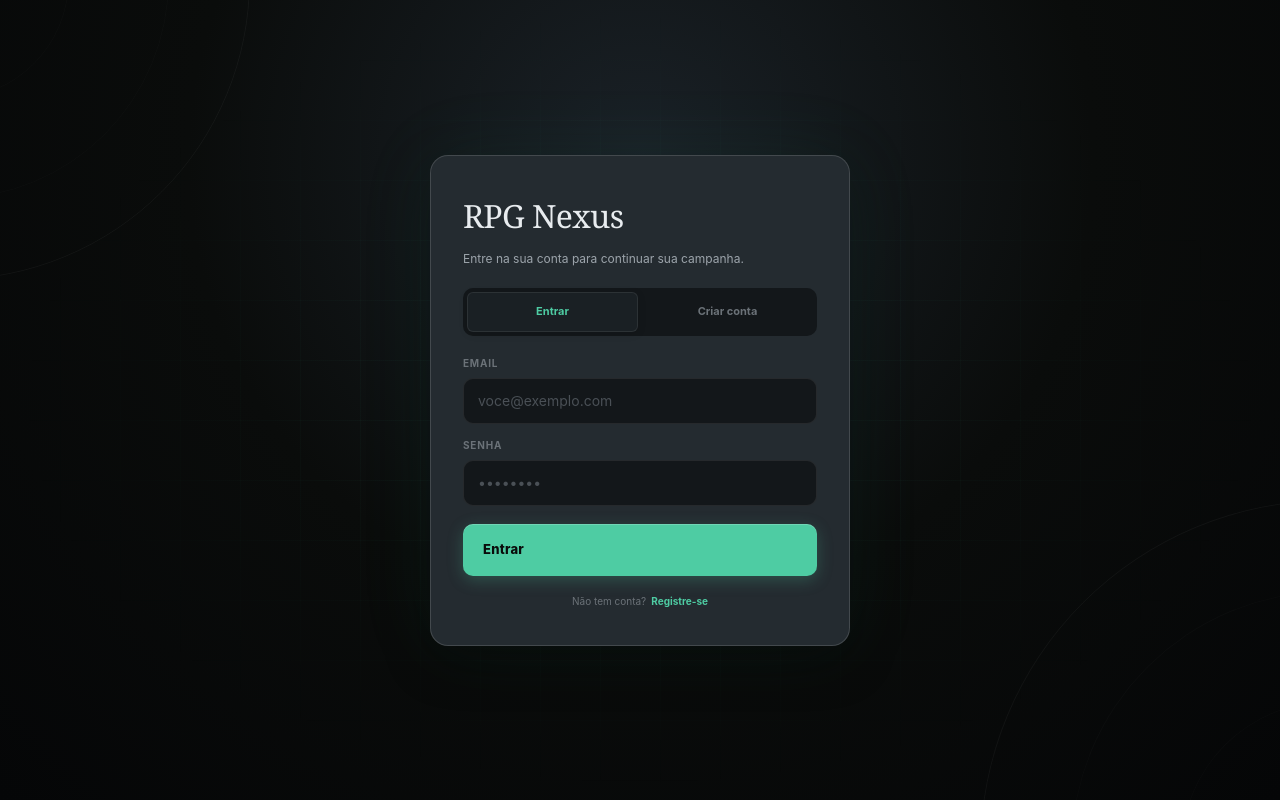
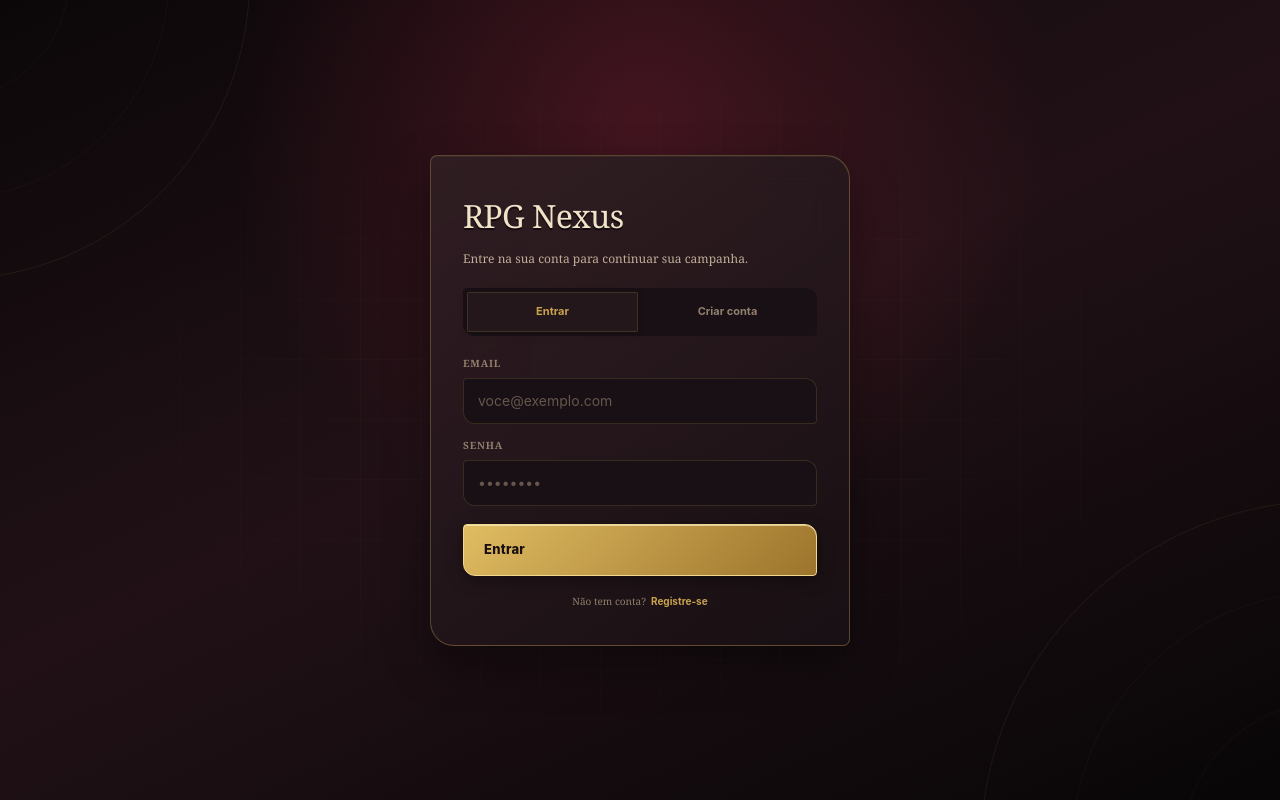
Before and after one commit to Matheuslinspg3/rpg-nexus-live, a Next.js app: page / in a window 1280 px wide. Built offline with nearby package versions, Linux system fonts and the light colour scheme; no server answers.

Commit message:
style: add Cianna's Stage gothic medieval theme

```diff
--- a/app/globals.css
+++ b/app/globals.css
@@ -4,43 +4,43 @@
 
 :root {
   /* Legacy colors - mantidos para compatibilidade */
-  --ink: #181a19;
-  --ink-soft: #2b2e2c;
-  --paper: #f8f6f2;
-  --paper-bright: #ffffff;
-  --muted: #74766f;
-  --line: #d8d2c5;
-  --mint: #4ecca3;
-  --mint-deep: #3ba683;
-  --gold: #deb76d;
-  --rose: #e57373;
-  --night: #0a0c0b;
-  --panel: #13171a;
+  --ink: #160d10;
+  --ink-soft: #2d191d;
+  --paper: #efe3c8;
+  --paper-bright: #fff8e9;
+  --muted: #9e8974;
+  --line: #6f5135;
+  --mint: #c9a34e;
+  --mint-deep: #89672c;
+  --gold: #d7b15b;
+  --rose: #bf6671;
+  --night: #0b0709;
+  --panel: #1b1115;
 
   /* New Design System - Dark Fantasy VTT */
-  --void: #0a0c0b;
-  --surface: #13171a;
-  --surface-raised: #1a2024;
-  --surface-overlay: #242b30;
-  --surface-hover: #1f252a;
-
-  --text-primary: #e8ecef;
-  --text-secondary: #9ca4ab;
-  --text-muted: #6b7278;
-  --text-disabled: #4a5056;
-
-  --accent: #4ecca3;
-  --accent-hover: #5efbb5;
-  --accent-active: #3ba683;
-  --accent-glow: rgba(78, 204, 163, 0.25);
-  --accent-soft: rgba(78, 204, 163, 0.12);
-  --accent-subtle: rgba(78, 204, 163, 0.06);
-
-  --gold-accent: #deb76d;
-  --gold-soft: rgba(222, 183, 109, 0.12);
-
-  --danger: #e57373;
-  --danger-soft: rgba(229, 115, 115, 0.12);
+  --void: #0b0709;
+  --surface: #181014;
+  --surface-raised: #24171b;
+  --surface-overlay: #2e1e23;
+  --surface-hover: #38242a;
+
+  --text-primary: #f2e6cf;
+  --text-secondary: #c1af98;
+  --text-muted: #927f6d;
+  --text-disabled: #66564c;
+
+  --accent: #c9a34e;
+  --accent-hover: #e5c46c;
+  --accent-active: #8d6829;
+  --accent-glow: rgba(201, 163, 78, 0.28);
+  --accent-soft: rgba(201, 163, 78, 0.13);
+  --accent-subtle: rgba(201, 163, 78, 0.07);
+
+  --gold-accent: #d7b15b;
+  --gold-soft: rgba(215, 177, 91, 0.13);
+
+  --danger: #c96a73;
+  --danger-soft: rgba(201, 106, 115, 0.14);
 
   --warning: #ffb74d;
   --warning-soft: rgba(255, 183, 77, 0.12);
@@ -48,19 +48,19 @@
   --success: #81c784;
   --success-soft: rgba(129, 199, 132, 0.12);
 
-  --border: rgba(255, 255, 255, 0.08);
-  --border-strong: rgba(255, 255, 255, 0.14);
-  --border-subtle: rgba(255, 255, 255, 0.04);
+  --border: rgba(215, 177, 91, 0.17);
+  --border-strong: rgba(215, 177, 91, 0.32);
+  --border-subtle: rgba(215, 177, 91, 0.09);
 
   --shadow-sm: 0 2px 8px rgba(0, 0, 0, 0.12);
   --shadow-md: 0 4px 16px rgba(0, 0, 0, 0.18);
   --shadow-lg: 0 8px 32px rgba(0, 0, 0, 0.24);
   --shadow-xl: 0 16px 48px rgba(0, 0, 0, 0.32);
 
-  --radius-sm: 6px;
-  --radius-md: 10px;
-  --radius-lg: 14px;
-  --radius-xl: 18px;
+  --radius-sm: 2px;
+  --radius-md: 4px 12px 4px 12px;
+  --radius-lg: 5px 18px 5px 18px;
+  --radius-xl: 7px 24px 7px 24px;
   --radius-full: 9999px;
 
   --spacing-xs: 4px;
@@ -2867,3 +2867,63 @@ button {
 }
 
 @media (prefers-reduced-motion: reduce) { *, *::before, *::after { scroll-behavior: auto !important; transition: none !important; animation: none !important; } }
+
+
+/* Cianna's Stage — gótico medieval: veludo, ferro e ouro envelhecido */
+body {
+  background-color: var(--void);
+  background-image:
+    radial-gradient(ellipse at 50% -20%, rgba(116, 29, 47, 0.24), transparent 52%),
+    radial-gradient(circle at 15% 88%, rgba(201, 163, 78, 0.08), transparent 28%),
+    repeating-linear-gradient(135deg, rgba(255, 248, 233, 0.012) 0 1px, transparent 1px 7px);
+  font-family: Georgia, "Times New Roman", serif;
+}
+button, input, textarea, select { font-family: Inter, ui-sans-serif, system-ui, sans-serif; }
+.brand-lockup { color: var(--gold-accent); font-family: Georgia, "Times New Roman", serif; letter-spacing: .16em; text-shadow: 0 1px 0 #000, 0 0 18px rgba(201,163,78,.16); }
+.brand-mark {
+  border-radius: 3px 14px 3px 14px;
+  border-color: var(--gold-accent);
+  background: linear-gradient(145deg, rgba(201,163,78,.17), rgba(75,19,33,.18));
+  box-shadow: 0 0 0 3px var(--surface), inset 0 0 18px rgba(201,163,78,.1), 0 8px 16px rgba(0,0,0,.35);
+}
+.app-header, .room-header {
+  background: linear-gradient(90deg, rgba(20,11,14,.98), rgba(48,25,31,.96), rgba(20,11,14,.98));
+  border-bottom-color: rgba(215,177,91,.32);
+  box-shadow: 0 5px 22px rgba(0,0,0,.36), inset 0 -1px 0 rgba(255,236,181,.08);
+}
+.login-page {
+  background:
+    radial-gradient(ellipse at 50% 15%, rgba(116,29,47,.46), transparent 45%),
+    linear-gradient(155deg, #0b0709 0%, #211116 48%, #080607 100%);
+}
+.login-page::before {
+  background-image:
+    repeating-linear-gradient(90deg, rgba(215,177,91,.035) 0 1px, transparent 1px 74px),
+    repeating-linear-gradient(0deg, rgba(215,177,91,.025) 0 1px, transparent 1px 74px);
+}
+.login-card, .basic-auth-card, .action-card, .campaign-list, .shield-module {
+  background: linear-gradient(145deg, rgba(48,30,35,.94), rgba(24,16,20,.96));
+  box-shadow: 0 18px 46px rgba(0,0,0,.38), inset 0 1px 0 rgba(255,235,185,.055);
+}
+.login-card h1, .auth-brand h1, .dashboard-intro h1, .section-heading h2, .action-card h2 {
+  font-family: Georgia, "Times New Roman", serif;
+  color: var(--paper);
+  text-shadow: 0 2px 0 #120a0c;
+}
+.primary-button {
+  background: linear-gradient(135deg, #e0bc62, #9c742c);
+  color: #1a0f10;
+  border: 1px solid #f0d98e;
+  box-shadow: 0 4px 16px rgba(0,0,0,.35), inset 0 1px 0 rgba(255,249,218,.6);
+}
+.primary-button:hover { background: linear-gradient(135deg, #f0d078, #b58637); }
+.action-card-primary {
+  background: linear-gradient(135deg, rgba(117,29,48,.46), rgba(45,27,31,.95));
+  border-color: rgba(215,177,91,.55);
+}
+.action-icon, .campaign-sigil {
+  border-color: var(--gold-accent);
+  color: var(--gold-accent);
+  background: linear-gradient(145deg, rgba(201,163,78,.14), rgba(90,20,36,.16));
+}
+::selection { background: rgba(201,163,78,.35); color: var(--paper-bright); }
```
